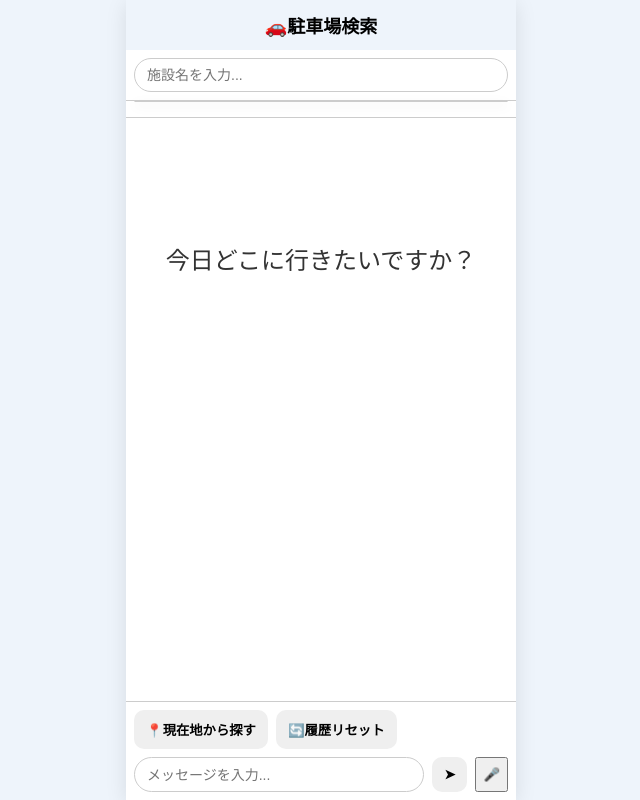
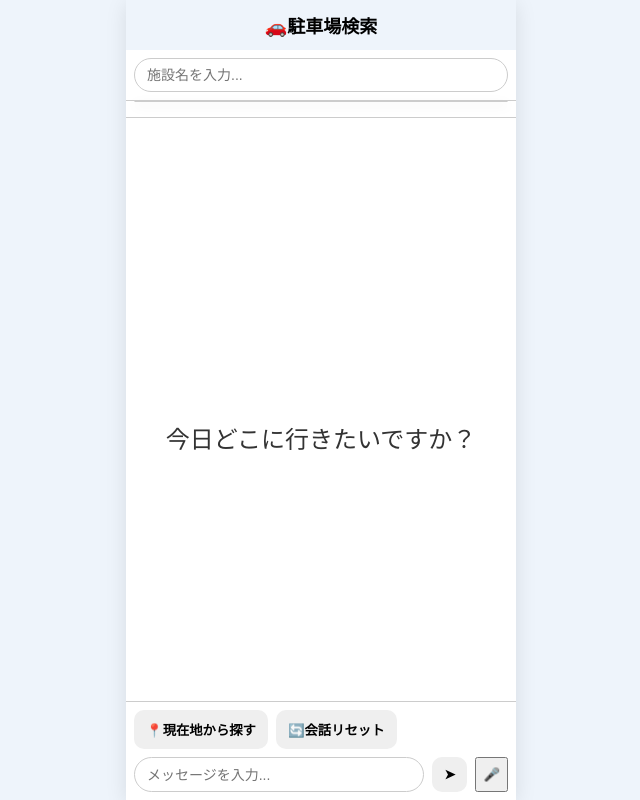
Before and after one commit to linlin316/car-parking, a Flask app: page / in a window 1280 px wide. Shown: the whole page, without its empty margins (319-959 px from the left). Run offline with Flask 3, Linux system fonts and the light colour scheme; some libraries are stand-ins or nearby versions.

Commit message:
バグ修正

```diff
--- a/app.py
+++ b/app.py
@@ -27,4 +27,4 @@ def index():
 
 # ローカル実行用（本番はgunicornで起動）
 if __name__ == "__main__":
-    app.run(debug=False, host="0.0.0.0")
+    app.run(debug=True, host="0.0.0.0")
--- a/routes/chat.py
+++ b/routes/chat.py
@@ -14,6 +14,9 @@ def chat():
     # ユーザーメッセージもらう
     data = request.get_json(silent=True) or {}
     user_text = (data.get("message") or "").strip()
+
+    if not user_text:
+        return jsonify({"message": "メッセージを入力してください。"}), 200
 
     # メッセージを処理する
     result = handle_chat(user_text)
--- a/static/main.js
+++ b/static/main.js
@@ -8,9 +8,17 @@ let activeInfoWindow = null;
 // 施設検索関連
 let autocompleteService = null;
 
+let debounceTimer = null;    // タイマーのIDを保存する変数
+//「ひ」を入力 → タイマー開始（ID: 1）→ debounceTimer = 1
+//「が」を入力 → タイマー1をキャンセル → 新しいタイマー開始（ID: 2）→ debounceTimer = 2
+//「し」を入力 → タイマー2をキャンセル → 新しいタイマー開始（ID: 3）→ debounceTimer = 3
+// 300ms後 → タイマー3が実行 → APIを1回だけ呼ぶ
+
+
 
 // 音声入力関連
 let isRecording = false;
+
 
 // ブラウザが音声入力に対応しているか確認する
 const SpeechRecognition = window.SpeechRecognition || window.webkitSpeechRecognition;
@@ -120,6 +128,7 @@ function addMessage(text, sender) {
 // ===== 施設関連 =====
 // 施設情報
 function showFacility(facility) {
+    document.getElementById("chatBody").innerHTML = "";
     saveHistory(facility);
 
     const chatBody = document.getElementById("chatBody");
@@ -191,6 +200,8 @@ function showFacility(facility) {
 
 // 施設名で施設情報を検索する
 function searchFacilityByName(name) {
+    document.getElementById("facilityInput").value = "";
+    document.getElementById("autocompleteList").innerHTML = "";
     document.getElementById("chatBody").innerHTML = "";
     document.getElementById("mapArea").style.display = "none";
     markers.forEach(m => m.setMap(null));
@@ -231,6 +242,9 @@ document.getElementById("facilityInput").addEventListener("input", function() {
     // autocompleteServiceが初期化されていない場合は何もしない
     if(!autocompleteService) return;
 
+    // 前のタイマーをキャンセルして、300ms後に実行する
+    clearTimeout(debounceTimer);
+    debounceTimer = setTimeout(() => {
         autocompleteService.getPlacePredictions(
             { input: input, language: "ja" },
             function(predictions, status) {
@@ -253,6 +267,7 @@ document.getElementById("facilityInput").addEventListener("input", function() {
                 });
             }
         );
+    }, 300);
 });
 
 
--- a/static/style.css
+++ b/static/style.css
@@ -17,7 +17,7 @@ body {
     font-size: 1.5rem;
     color: #333;
     width: 100%;
-    padding-top: 30%;
+    padding-top: 80%;
 }
 
 
--- a/templates/index.html
+++ b/templates/index.html
@@ -12,7 +12,7 @@
   <div class="input-area">
     <div class="button-row">
       <button id="gpsSearch">📍現在地から探す</button>
-      <button id="chatReset">🔄履歴リセット</button>
+      <button id="chatReset">🔄会話リセット</button>
     </div>
     <div class="input-row">
       <input type="text" id="chatInput" placeholder="メッセージを入力...">
```
Lines whose indentation alone changed are shown as unchanged.
